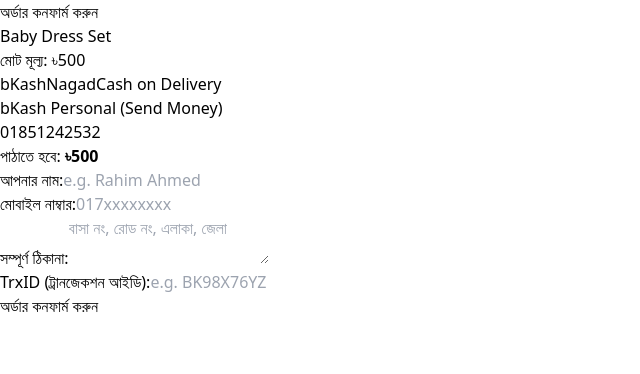
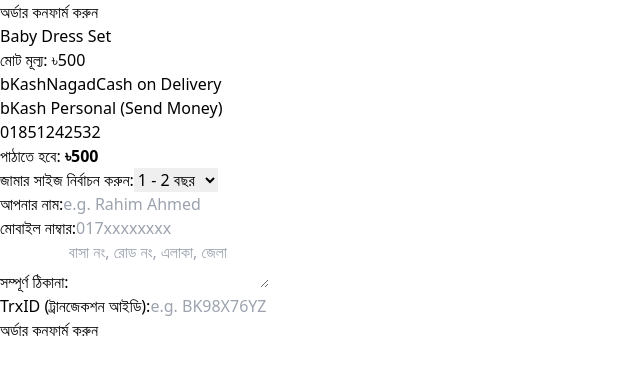
Before and after one commit to labbaik22211/kidsio, a Next.js app: page /checkout in a window 1280 px wide. Shown: the top 374 px of the page, without its empty margins (0-640 px from the left). Built offline with nearby package versions, Linux system fonts and the light colour scheme.

Commit message:
added size selector option in checkout page

```diff
--- a/pages/checkout.js
+++ b/pages/checkout.js
@@ -11,7 +11,7 @@ export default function Checkout() {
   const productPrice = price || "500";
 
   const [paymentMethod, setPaymentMethod] = useState('bkash');
-  const [formData, setFormData] = useState({ name: '', phone: '', address: '', trxId: '' });
+  const [formData, setFormData] = useState({ name: '', phone: '', address: '', size: '1-2 Years', trxId: '' });
   const [loading, setLoading] = useState(false);
   const [submitted, setSubmitted] = useState(false);
 
@@ -26,6 +26,7 @@ export default function Checkout() {
           color: paymentMethod === 'bkash' ? 16711680 : paymentMethod === 'nagad' ? 16744192 : 32768,
           fields: [
             { name: "👕 প্রোডাক্ট", value: productName, inline: false },
+            { name: "📏 জামার সাইজ", value: formData.size, inline: true },
             { name: "💰 মূল্য", value: `৳${productPrice}`, inline: true },
             { name: "💳 পেমেন্ট মেথড", value: paymentMethod.toUpperCase(), inline: true },
             { name: "👤 কাস্টমারের নাম", value: formData.name, inline: false },
@@ -80,6 +81,7 @@ export default function Checkout() {
           <p className="text-xs text-gray-600 mt-1">মোট মূল্য: <span className="text-[#8c1d40] font-bold text-base">৳{productPrice}</span></p>
         </div>
 
+        {/* Payment Selection */}
         <div className="grid grid-cols-3 gap-2 mb-5 text-xs font-bold">
           <button
             type="button"
@@ -128,6 +130,24 @@ export default function Checkout() {
         )}
 
         <form onSubmit={handleSubmit} className="flex flex-col gap-3 text-xs">
+
+          {/* 👕 জামার সাইজ সিলেক্ট করার অপশন */}
+          <div>
+            <label className="block text-gray-700 mb-1 font-semibold">জামার সাইজ নির্বাচন করুন:</label>
+            <select
+              value={formData.size}
+              onChange={(e) => setFormData({ ...formData, size: e.target.value })}
+              className="w-full p-2.5 border bg-white focus:outline-none focus:border-[#8c1d40] text-gray-800 font-medium cursor-pointer"
+            >
+              <option value="0-6 Months">0 - 6 মাস</option>
+              <option value="6-12 Months">6 - 12 মাস</option>
+              <option value="1-2 Years">1 - 2 বছর</option>
+              <option value="2-3 Years">2 - 3 বছর</option>
+              <option value="3-4 Years">3 - 4 বছর</option>
+              <option value="4-5 Years">4 - 5 বছর</option>
+            </select>
+          </div>
+
           <div>
             <label className="block text-gray-700 mb-1 font-semibold">আপনার নাম:</label>
             <input
```
